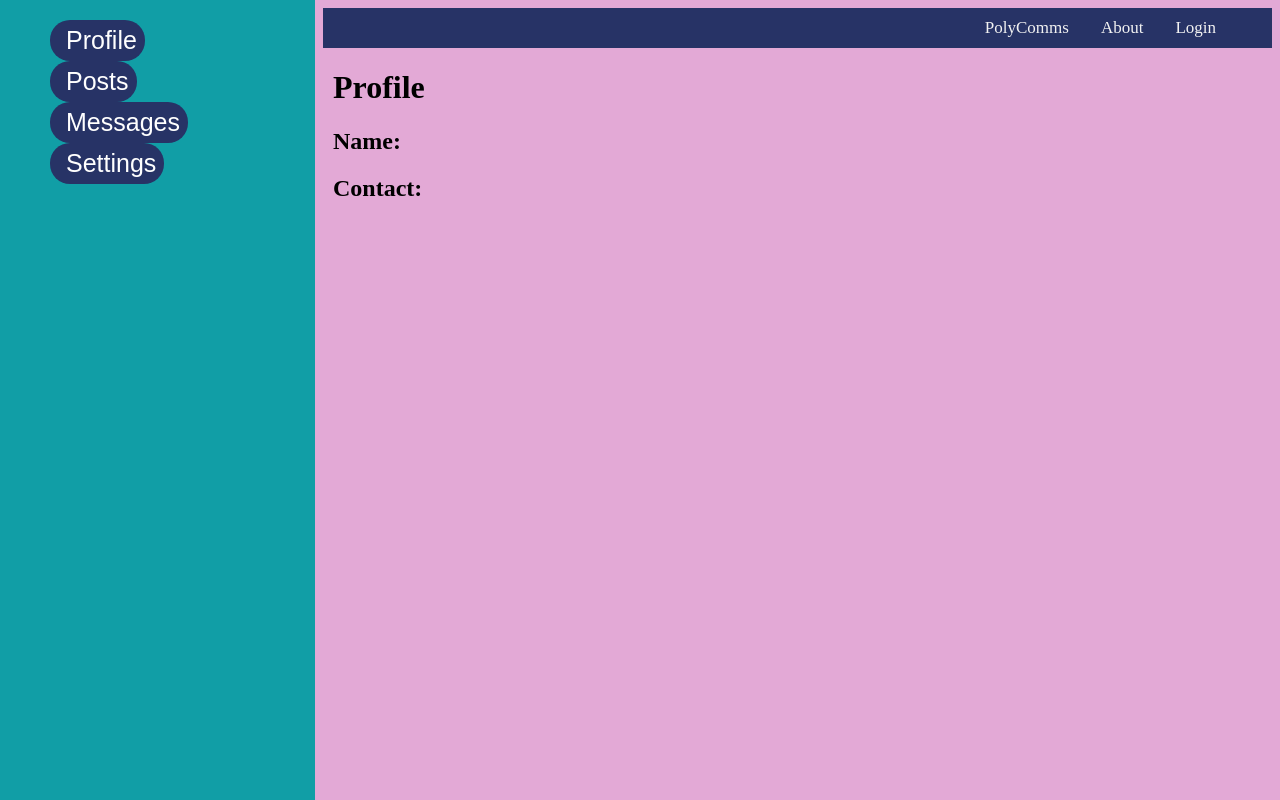
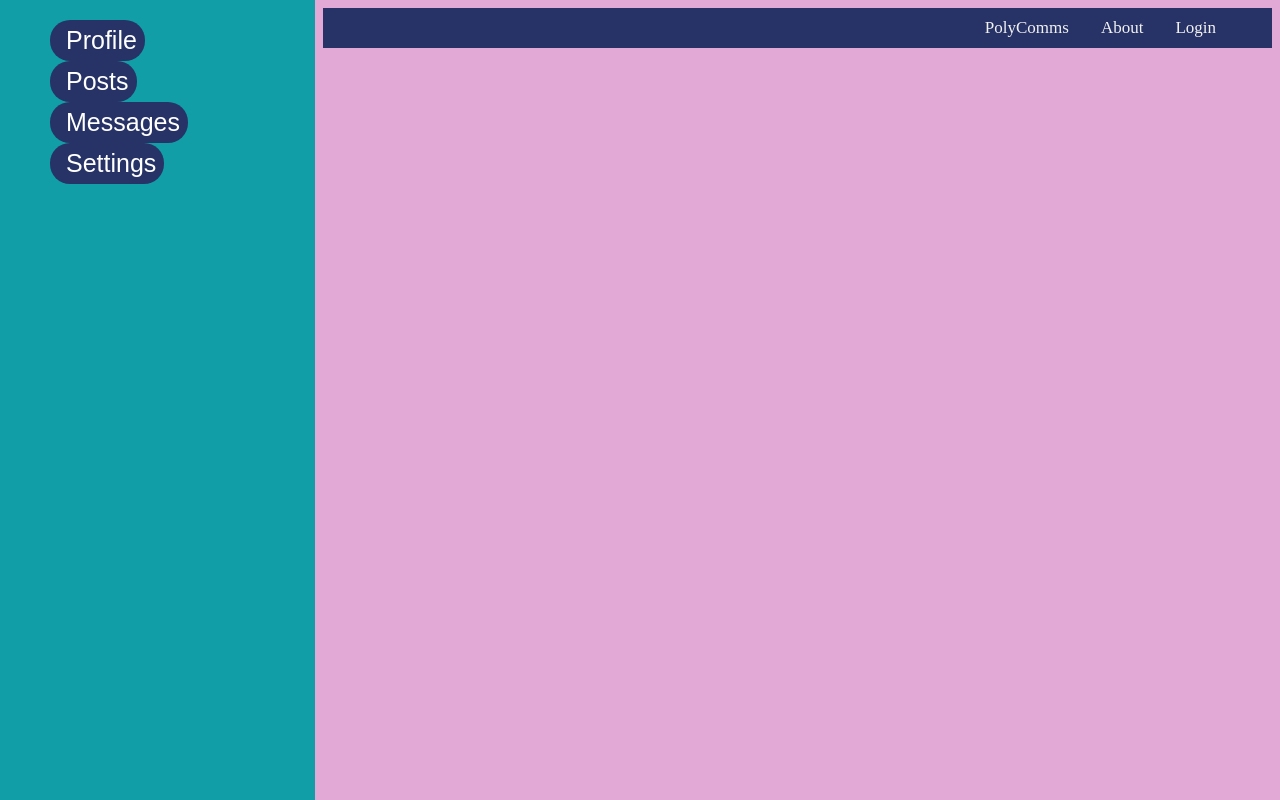
Before and after one commit to seanoyama/poly-commissions, a React (Vite) app in the folder packages/react-frontend/: page /user/1 in a window 1280 px wide. Built offline with nearby package versions, Linux system fonts and the light colour scheme; no server answers.

Commit message:
user to users

```diff
--- a/packages/react-frontend/src/App.tsx
+++ b/packages/react-frontend/src/App.tsx
@@ -41,7 +41,7 @@
             />
             <Route path="/login" element={<LoginPage />} />
             <Route path="/posts" element={<PostsPage />} />
-            <Route path="/user/:uuid" element={<ProfilePage />} />
+            <Route path="/users/:uuid" element={<ProfilePage />} />
           </Routes>
 
           <div className="main">
```
